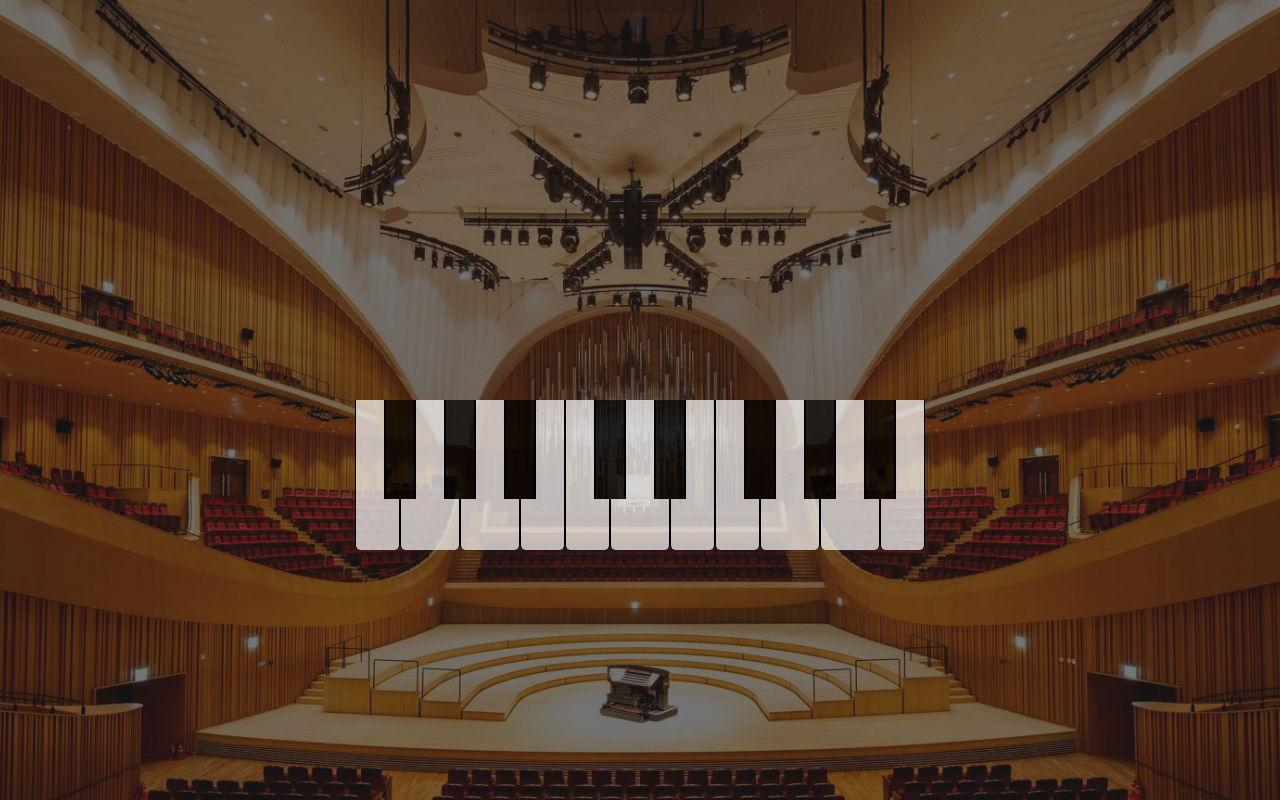
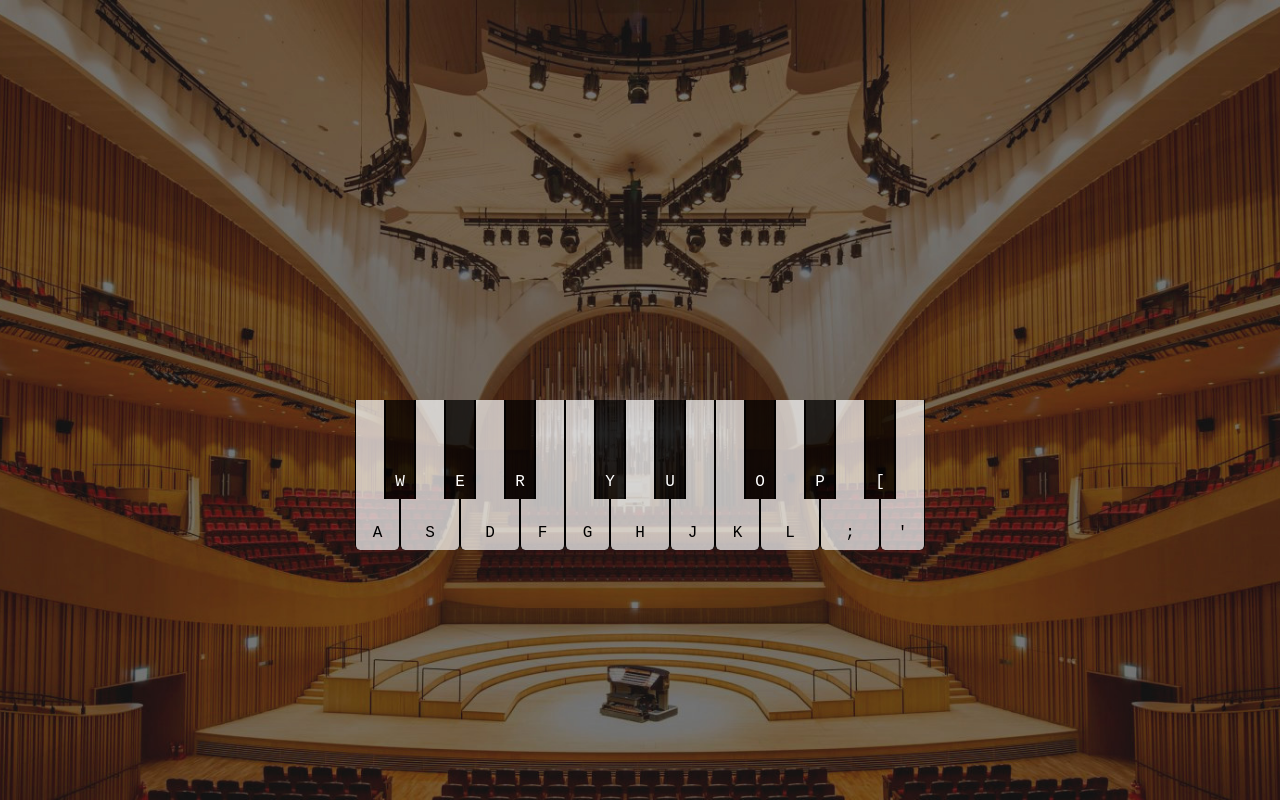
Before and after one commit to vi7ali/keyboard-piano, a plain HTML site: page index.html in a window 1280 px wide. Drawn offline with Linux system fonts and the light colour scheme.

Commit message:
Added letters to the keys with necessary tags

```diff
--- a/css/style.css
+++ b/css/style.css
@@ -29,11 +29,15 @@ body {
 	border-width: 1px;
 	border-left-style: solid;
 	border-right-style: solid;
-	font-size: 1rem;
+	vertical-align: middle;
 }
 
 .black {
 	background-color: hsla(0, 100%, 0%, 0.7);
+	color: white;
+	border-color: black;
+	font-size: 1rem;
+	padding-top: 4.5rem;
 }
 
 #bottom-row {
@@ -53,6 +57,7 @@ body {
 	border-right-style: solid;
 	border-radius: 0 0 5px 5px;
 	font-size: 1rem;
+	padding-top: 1.5rem;
 }
 
 .bottom-full {
--- a/index.html
+++ b/index.html
@@ -12,37 +12,75 @@
 	<div id="piano">
 		<div id="top-row">
 			<div class="top-white"></div>
-			<div class="black"></div>
+			<div data-key="" class="black">
+				<kbd>W</kbd>
+			</div>
 			<div class="top-white"></div>
-			<div class="black"></div>
+			<div data-key="" class="black">
+				<kbd>E</kbd>
+			</div>
 			<div class="top-white"></div>
-			<div class="black"></div>
+			<div data-key="" class="black">
+				<kbd>R</kbd>
+			</div>
 			<div class="top-white"></div>
 			<div class="top-white"></div>
-			<div class="black"></div>
+			<div data-key="" class="black">
+				<kbd>Y</kbd>
+			</div>
 			<div class="top-white"></div>
-			<div class="black"></div>
+			<div data-key="" class="black">
+				<kbd>U</kbd>
+			</div>
 			<div class="top-white"></div>
 			<div class="top-white"></div>
-			<div class="black"></div>
+			<div data-key="" class="black">
+				<kbd>O</kbd>
+			</div>
 			<div class="top-white"></div>
-			<div class="black"></div>
+			<div data-key="" class="black">
+				<kbd>P</kbd>
+			</div>
 			<div class="top-white"></div>
-			<div class="black"></div>
+			<div data-key="" class="black">
+				<kbd>[</kbd>
+			</div>
 			<div class="top-white"></div>
 		</div>
 		<div id="bottom-row">
-			<div class="bottom-right"></div>
-			<div class="bottom-full"></div>
-			<div class="bottom-full"></div>
-			<div class="bottom-left"></div>
-			<div class="bottom-right"></div>
-			<div class="bottom-full"></div>
-			<div class="bottom-left"></div>
-			<div class="bottom-right"></div>
-			<div class="bottom-full"></div>
-			<div class="bottom-full"></div>
-			<div class="bottom-left"></div>
+			<div data-key="" class="bottom-right">
+				<kbd>A</kbd>
+			</div>
+			<div data-key="" class="bottom-full">
+				<kbd>S</kbd>
+			</div>
+			<div data-key="" class="bottom-full">
+				<kbd>D</kbd>
+			</div>
+			<div data-key="" class="bottom-left">
+				<kbd>F</kbd>
+			</div>
+			<div data-key="" class="bottom-right">
+				<kbd>G</kbd>
+			</div>
+			<div data-key="" class="bottom-full">
+				<kbd>H</kbd>
+			</div>
+			<div data-key="" class="bottom-left">
+				<kbd>J</kbd>
+			</div>
+			<div data-key="" class="bottom-right">
+				<kbd>K</kbd>
+			</div>
+			<div data-key="" class="bottom-full">
+				<kbd>L</kbd>
+			</div>
+			<div data-key="" class="bottom-full">
+				<kbd>;</kbd>
+			</div>
+			<div data-key="" class="bottom-left">
+				<kbd>'</kbd>
+			</div>
 		</div>
 	</div>
 
```
